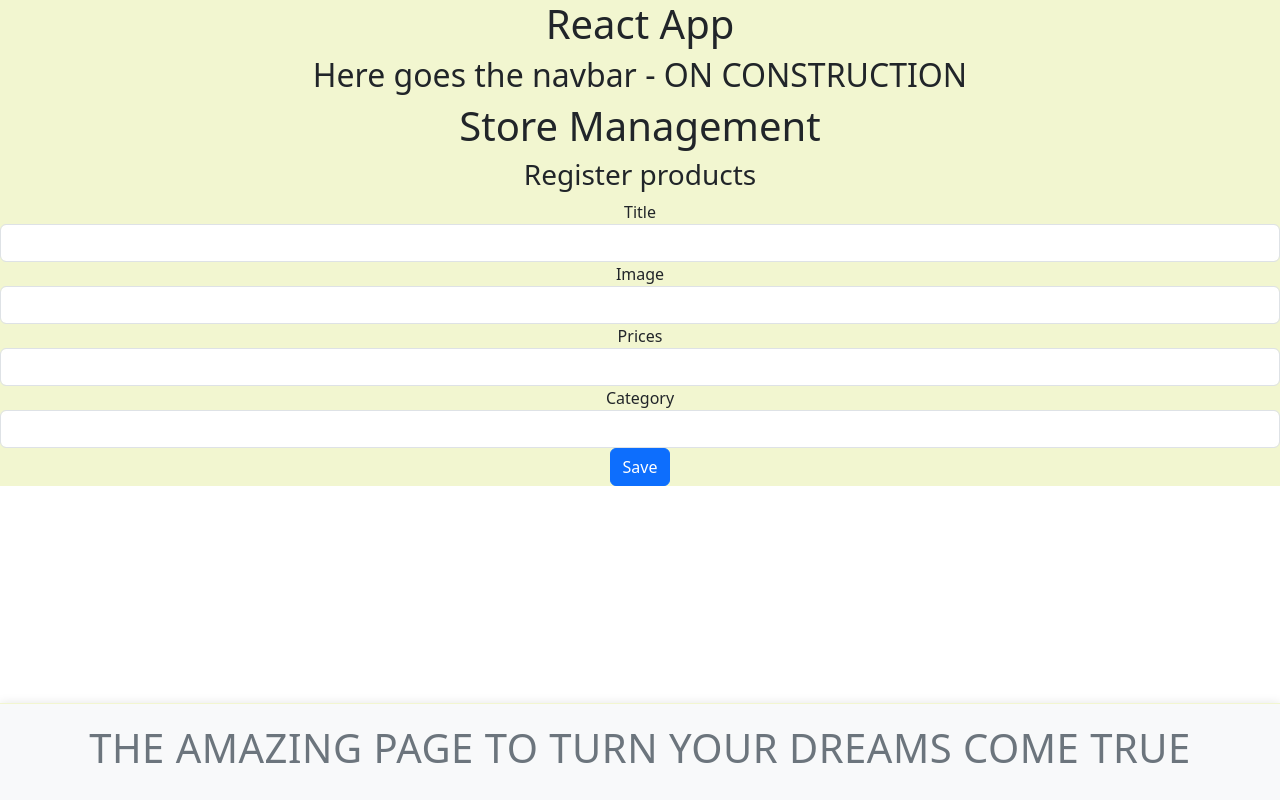
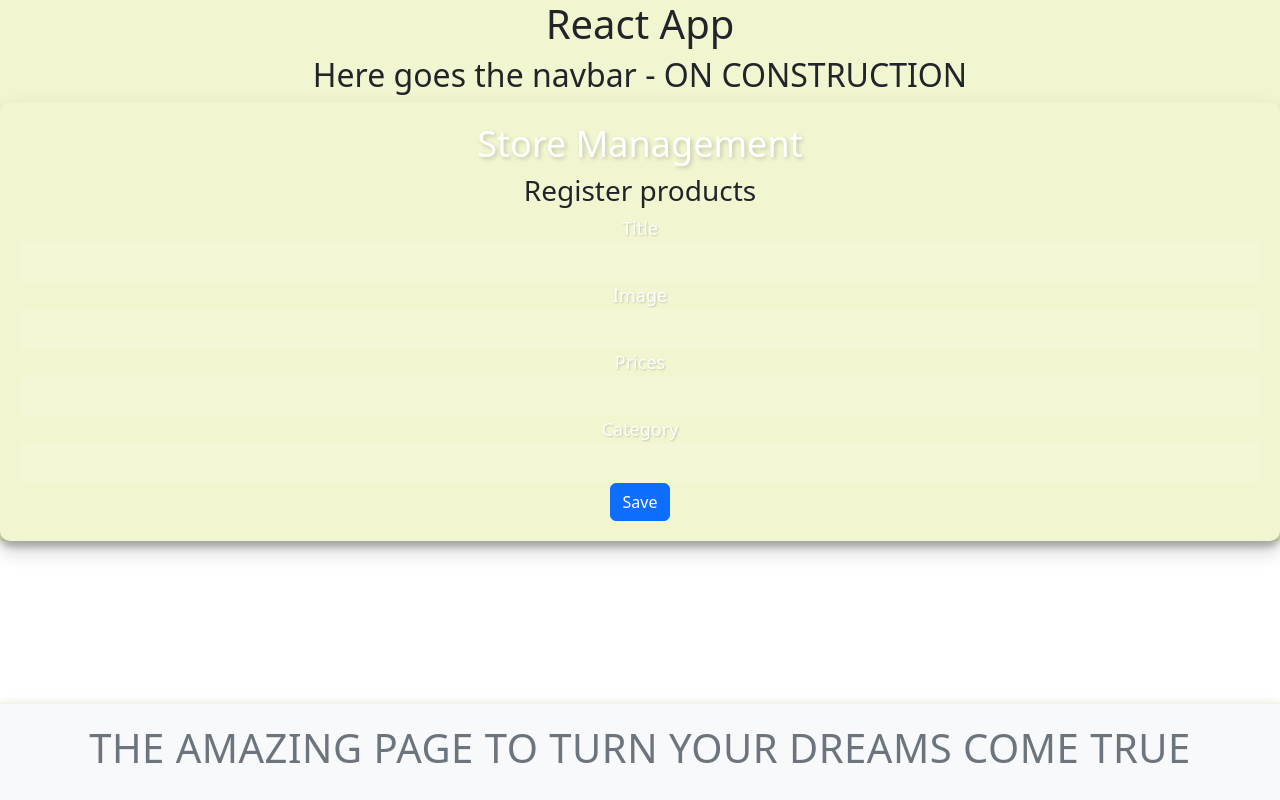
Before and after one commit to marcoleon10/reactProject, a React (Create React App) app: page /admin in a window 1280 px wide. Built offline with nearby package versions, Linux system fonts and the light colour scheme.

Commit message:
Add the 'add cart' function, solve quantity picker total

```diff
--- a/package.json
+++ b/package.json
@@ -6,7 +6,7 @@
     "@testing-library/jest-dom": "^5.17.0",
     "@testing-library/react": "^13.4.0",
     "@testing-library/user-event": "^13.5.0",
-    "bootstrap": "^5.3.2",
+    "bootstrap": "^5.3.3",
     "react": "^18.2.0",
     "react-dom": "^18.2.0",
     "react-router-dom": "^6.22.1",
--- a/src/components/products.jsx
+++ b/src/components/products.jsx
@@ -1,17 +1,35 @@
+import DataService from "../services/dataService.js";
 import "./products.css";
 import QuantityPicker from "./quantityPicker.jsx";
-import { useEffect } from "react";
+import { useEffect, useState } from "react";
 
 //logic
 function Product(props) {
-
+    const [quantity,setQuantity] = useState(1);
 
     useEffect(function(){
         console.log("Hello, this is a product");
     },[]);
 
 
+    function onQuantityChange(qty) {
+      setQuantity(qty);
+    }
 
+    function getTotal(){
+        let total = props.data.price * quantity;
+        return total.toFixed(2);
+    }
+
+    function add(){
+      const prod4cart = {
+        ...props.data,
+        quantity: quantity,
+      };
+
+      let service = new DataService()
+      service.addToCart(prod4cart);
+    }
 
     return (
     <div className="product">
@@ -19,13 +37,13 @@
       <h5>{props.data.title}</h5>
 
       <div className="prices">
-        <label className="total">${props.data.price.toFixed(2)}</label>
+        <label className="total">${getTotal()}</label>
         <label className="price">${props.data.price.toFixed(2)}</label>
       </div>
 
       <div className="controls">
-        <QuantityPicker />
-        <button className="btn btn-sm btn-secondary"> Add </button>
+        <QuantityPicker onQuantityChange={onQuantityChange}> </QuantityPicker>
+        <button onClick={add} className="btn btn-sm btn-secondary"> Add </button>
       </div>
     </div>
   );
--- a/src/components/quantityPicker.jsx
+++ b/src/components/quantityPicker.jsx
@@ -1,7 +1,7 @@
 import "./quantityPicker.css";
 import { useState } from "react";
 
-function QuantityPicker()
+function QuantityPicker(props)
 {
 
     const[quantity, setQuantity] = useState(1); // [0, function(){}
@@ -9,12 +9,14 @@
     function decrease(){
         let val = quantity - 1;
         setQuantity(val);
+        props.onQuantityChange(val);
         console.log("Decreasing");
     }
 
     function increase(){
         let val = quantity + 1;
         setQuantity(val);
+        props.onQuantityChange(val);
         console.log("Increasing");
     }
 
--- a/src/pages/admin.css
+++ b/src/pages/admin.css
@@ -0,0 +1,55 @@
+.admin-page{
+    background: linear-gradint(to right, #00c6fb, #005bea);
+    padding: 20px;
+    border-radius: 10px;
+    box-shadow: 0 10px 20px rgba(0, 0, 0, 0.19), 0 6px 6px rgba(0, 0, 0, 0.23);
+}
+
+.admin-page h1{
+    text-align: center;
+    color: #fff;
+    text-shadow: 2px 2px 4px rgba(0,0,0,0.2);
+    font-size: 36px;
+}
+
+.parent-container{
+    background-color: rgba(0,0,0,0.2);
+    padding: 20px;
+    border-radius: 10px;
+}
+
+label{
+    color: #fff;
+    font-size: 18px;
+    text-shadow: 1px 1px 2px rgba(0,0,0,0.2);
+}
+
+input.form-control{
+    border: none;
+    border-radius: 5px;
+    padding: 8px;
+    background-color: rgba(255,255,255,0.1);
+    color: #fff;
+    font-size: 16px;
+}
+
+input.form-control:focus{
+    outline: none;
+    background-color: rgba(255,255,255,0.2)
+}
+
+.btn-dark{
+    border: none;
+    border-radius: 5px;
+    padding: 10px 25px;
+    background-color: #fff;
+    color: #005bea;
+    font-size: 16px;
+    box-shadow: 0 3px 6px rgba(0, 0, 0, 0.16), 0 3px 6px rgba(0, 0, 0, 0.23);
+    transition: all 0.3s;
+}
+
+.btn-dark:hover{
+    transform: translateY(-2px);
+    box-shadow: 0 6px 12px rgba(0, 0, 0, 0.16), 0 6px 12px rgba(0, 0, 0, 0.23);
+}
--- a/src/services/dataService.js
+++ b/src/services/dataService.js
@@ -51,6 +51,27 @@
         return catalog;
     }
 
+    addToCart(prod){
+        //add a product to local storage
+        let cart = this.readCart();
+        cart.push(prod);
+
+        const jsonCart = JSON.stringify(cart);
+        localStorage.setItem("cart",jsonCart);
+
+    }
+
+    readCart(){
+        //reads the cart from local storage
+        const jsonCart = localStorage.getItem('cart');
+        if(jsonCart){
+            return JSON.parse(jsonCart);
+        }else{
+            return [];
+        }
+
+    }
+
 }
 
 export default DataService;
```
Also changed, not shown: 1 other file (tests, documents, lock files or other folders).
